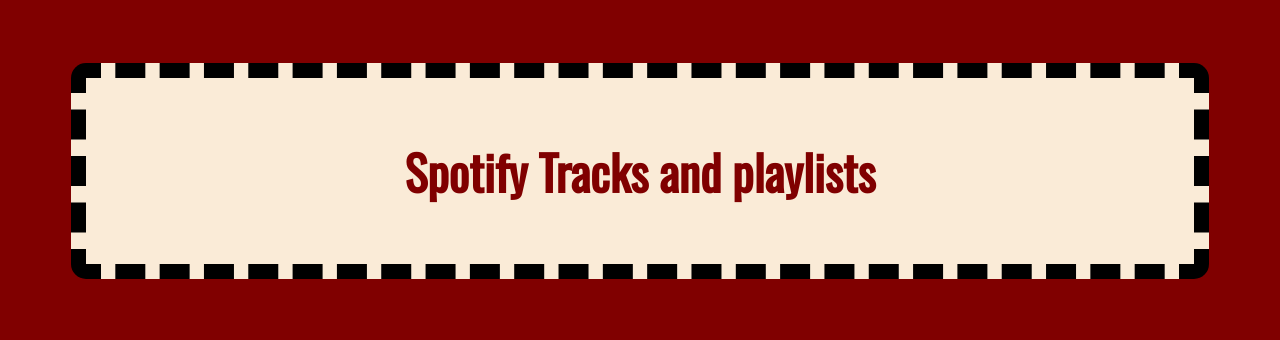
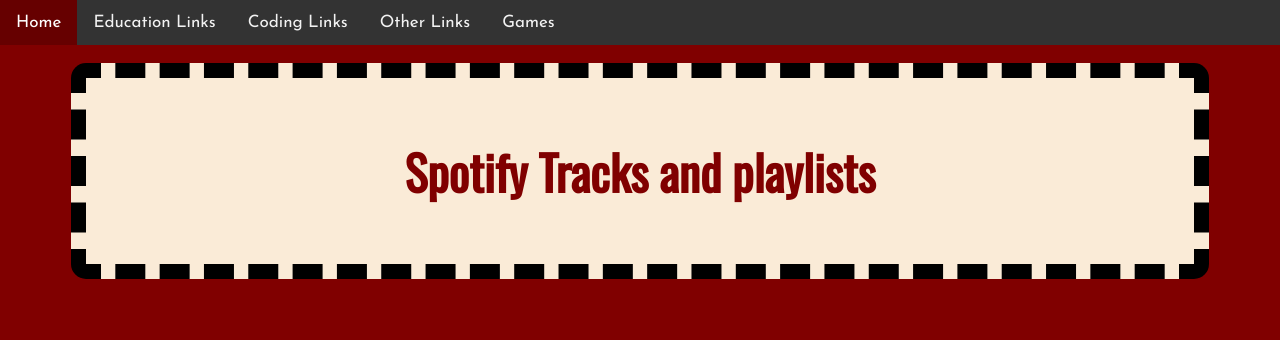
Before and after one commit to yourlocaltechboi/start-gp, a plain HTML site: page music.html in a window 1280 px wide. Shown: the top 340 px of the page. Drawn offline with nearby package versions, Linux system fonts and the light colour scheme; a web font is replaced by a local one.

Commit message:
Update music.html

```diff
--- a/music.html
+++ b/music.html
@@ -15,6 +15,13 @@
     </script>
   </head>
   <body>
+    <div class="topnav">
+      <a class="active" href="home">Home</a>
+      <a href="education">Education Links</a>
+      <a href="coding">Coding Links</a>
+      <a href="other">Other Links</a>
+      <a href="games">Games</a>
+    </div>
     <div class="title">
       <h1 class="title-text">Spotify Tracks and playlists</h1>
     </div>
```
